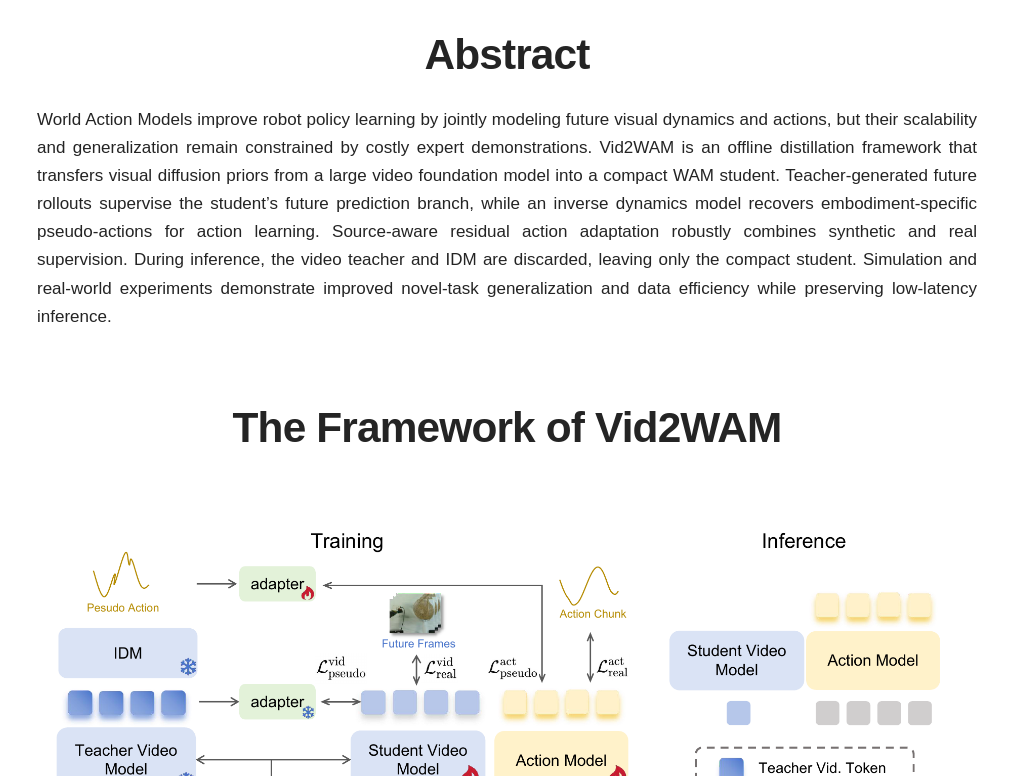
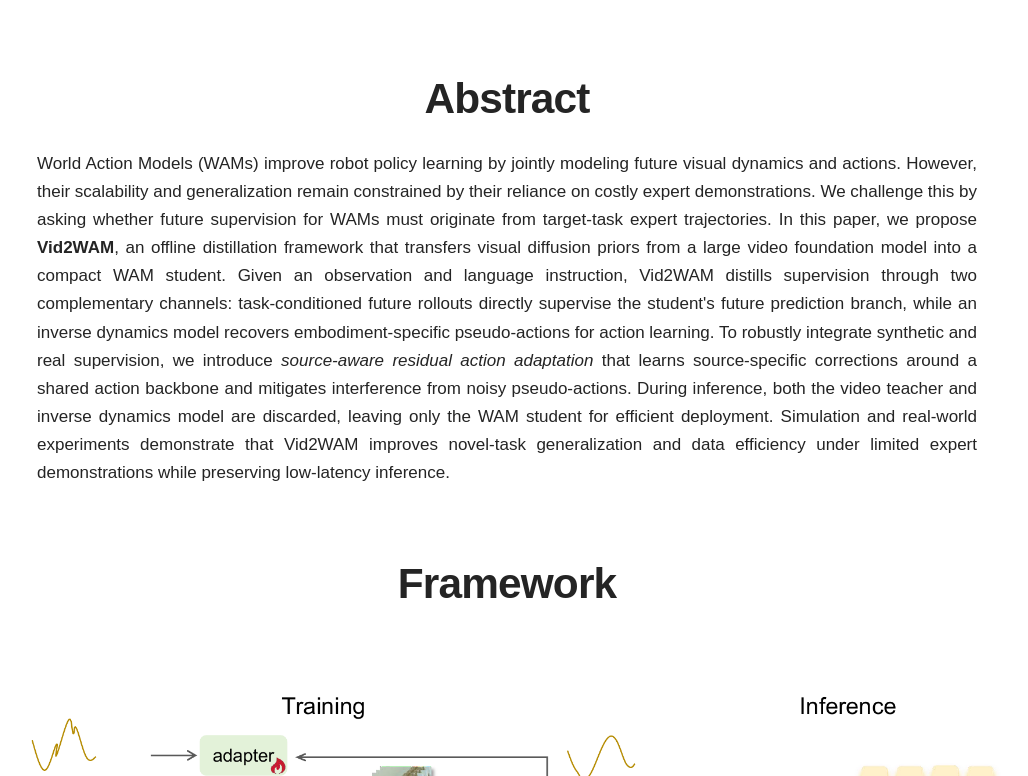
Before and after one commit to qch-FA/vid2wam-website, a plain HTML site: page index.html in a window 1280 px wide. Shown: the part 1304-2080 px from the top of the page, without its empty margins (133-1161 px from the left). Drawn offline with Linux system fonts and the light colour scheme.

Commit message:
Refine project summary and framework section

```diff
--- a/index.html
+++ b/index.html
@@ -14,7 +14,7 @@
     />
     <meta property="og:image" content="assets/og-simple.png" />
     <title>Vid2WAM</title>
-    <link rel="stylesheet" href="styles.css?v=20260804k" />
+    <link rel="stylesheet" href="styles.css?v=20260805a" />
   </head>
   <body>
     <main>
@@ -26,6 +26,10 @@
           <a href="#" data-placeholder onclick="return false">Paper</a>
           <a href="#" data-placeholder onclick="return false">Code</a>
         </nav>
+        <p class="tldr">
+          <strong>TL;DR:</strong> Vid2WAM distills video diffusion priors into a compact, teacher-free WAM that
+          generalizes better with fewer expert demonstrations.
+        </p>
       </header>
 
       <section class="container lead-teaser">
@@ -58,20 +62,25 @@
       <section class="container project-section">
         <h2>Abstract</h2>
         <p class="abstract">
-          World Action Models improve robot policy learning by jointly modeling future visual dynamics and actions,
-          but their scalability and generalization remain constrained by costly expert demonstrations. Vid2WAM is an
-          offline distillation framework that transfers visual diffusion priors from a large video foundation model
-          into a compact WAM student. Teacher-generated future rollouts supervise the student’s future prediction
-          branch, while an inverse dynamics model recovers embodiment-specific pseudo-actions for action learning.
-          Source-aware residual action adaptation robustly combines synthetic and real supervision. During inference,
-          the video teacher and IDM are discarded, leaving only the compact student. Simulation and real-world
-          experiments demonstrate improved novel-task generalization and data efficiency while preserving low-latency
-          inference.
+          World Action Models (WAMs) improve robot policy learning by jointly modeling future visual dynamics and
+          actions. However, their scalability and generalization remain constrained by their reliance on costly expert
+          demonstrations. We challenge this by asking whether future supervision for WAMs must originate from
+          target-task expert trajectories. In this paper, we propose <strong>Vid2WAM</strong>, an offline distillation
+          framework that transfers visual diffusion priors from a large video foundation model into a compact WAM
+          student. Given an observation and language instruction, Vid2WAM distills supervision through two
+          complementary channels: task-conditioned future rollouts directly supervise the student's future prediction
+          branch, while an inverse dynamics model recovers embodiment-specific pseudo-actions for action learning. To
+          robustly integrate synthetic and real supervision, we introduce <em>source-aware residual action
+          adaptation</em> that learns source-specific corrections around a shared action backbone and mitigates
+          interference from noisy pseudo-actions. During inference, both the video teacher and inverse dynamics model
+          are discarded, leaving only the WAM student for efficient deployment. Simulation and real-world experiments
+          demonstrate that Vid2WAM improves novel-task generalization and data efficiency under limited expert
+          demonstrations while preserving low-latency inference.
         </p>
       </section>
 
-      <section class="container project-section">
-        <h2>The Framework of Vid2WAM</h2>
+      <section class="container project-section framework-section">
+        <h2>Framework</h2>
         <figure class="figure-frame">
           <img
             src="assets/method.png"
--- a/styles.css
+++ b/styles.css
@@ -84,6 +84,16 @@ h1 span { color: var(--blue); }
 
 .links a[data-placeholder] { cursor: default; }
 
+.tldr {
+  max-width: 1080px;
+  margin: 20px auto 0;
+  color: #444;
+  font-size: 1rem;
+  line-height: 1.5;
+}
+
+.tldr strong { color: var(--blue-dark); }
+
 .lead-teaser { padding-top: 42px; }
 
 .realworld-video {
@@ -118,6 +128,10 @@ h2 {
 .project-summary b { color: var(--blue-dark); }
 
 .project-section { padding-top: 72px; }
+
+.framework-section {
+  width: min(calc(100% - 32px), 1240px);
+}
 
 .teaser,
 .figure-frame,
```
